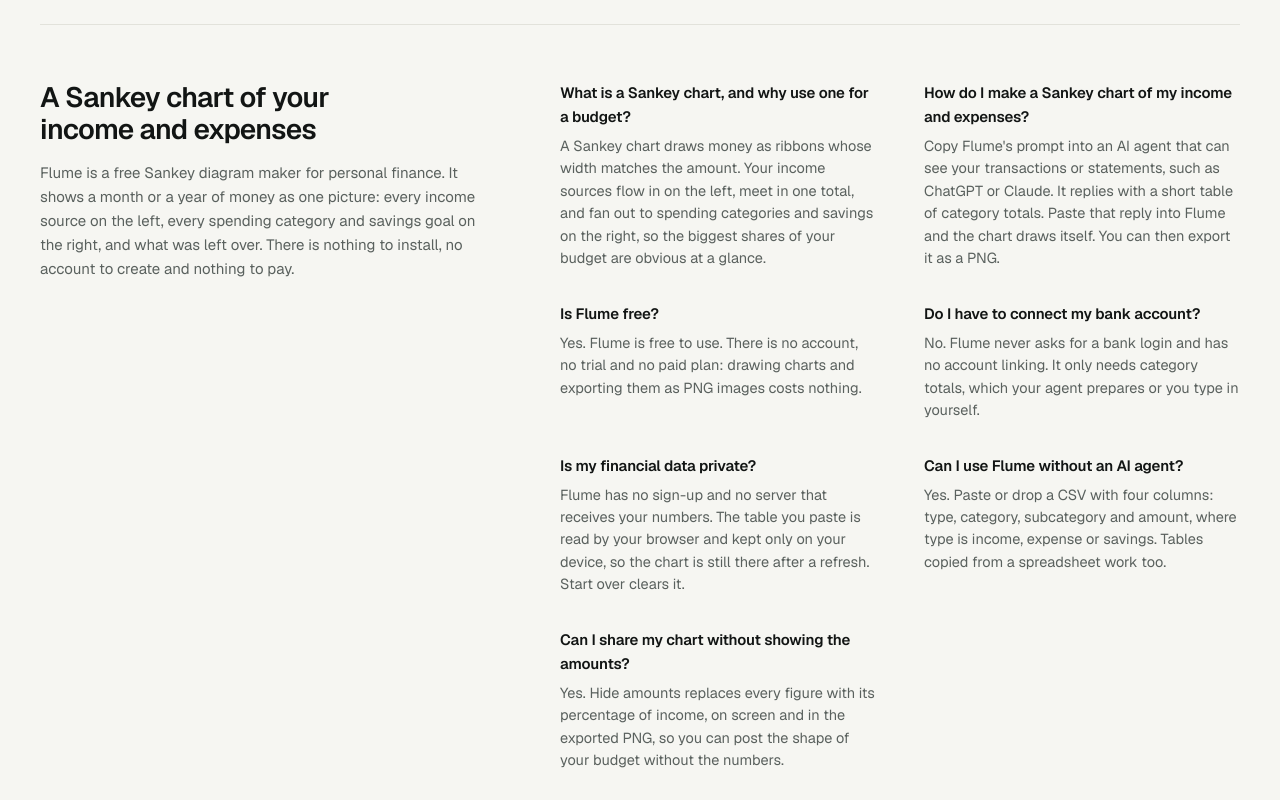
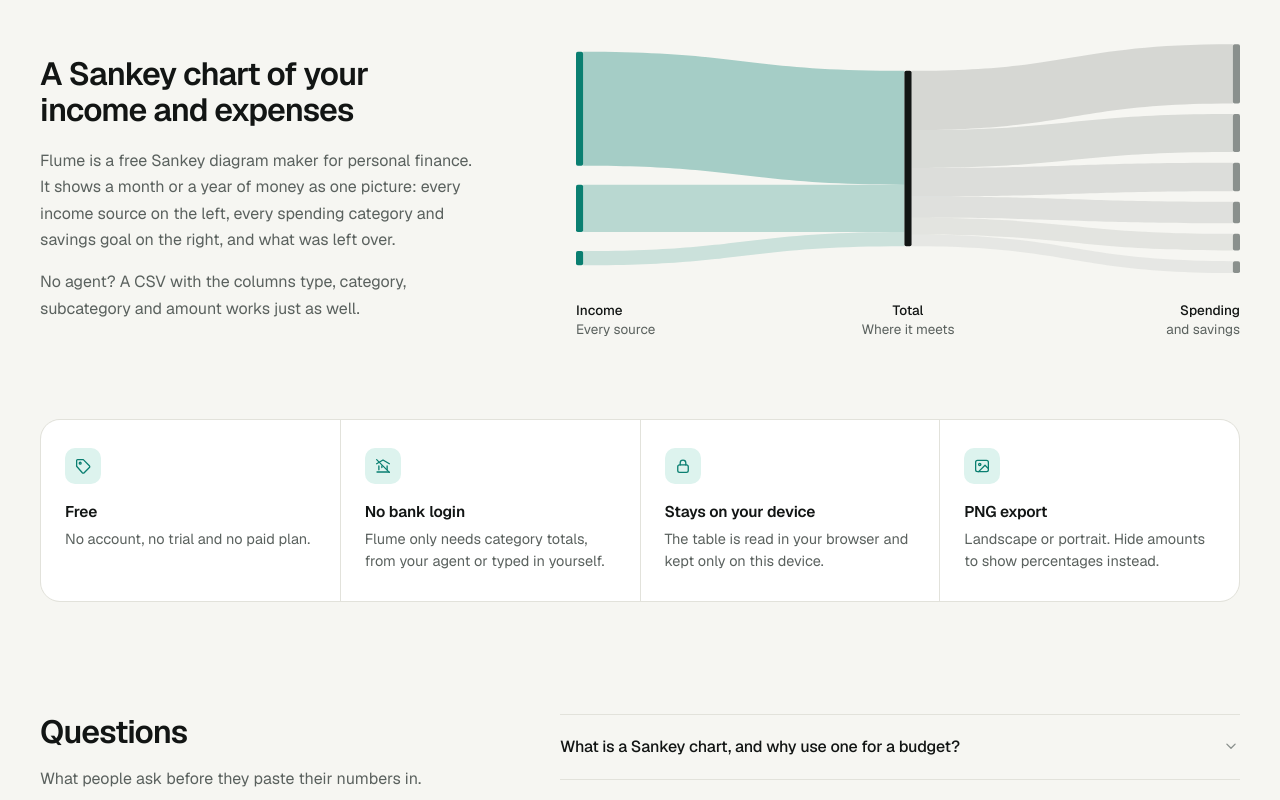
Before and after one commit to kianxm/flume, a Next.js app: page / in a window 1280 px wide. Shown: the part 960-1760 px from the top of the page. Built offline with nearby package versions, Linux system fonts and the light colour scheme.

Commit message:
Redesign the landing page below the fold
Adds an explainer with a small flow sketch, a row of key facts, the questions as an accordion, and a footer.

```diff
--- a/app/globals.css
+++ b/app/globals.css
@@ -206,3 +206,31 @@ dialog.sheet::backdrop {
     transform: rotate(360deg);
   }
 }
+
+/* ─────────────────────────── Landing questions ─────────────────────── */
+
+.faq summary {
+  list-style: none;
+}
+
+.faq summary::-webkit-details-marker {
+  display: none;
+}
+
+.faq .faq-chevron {
+  transform: rotate(0deg);
+}
+
+.faq details[open] .faq-chevron {
+  transform: rotate(180deg);
+}
+
+@media (prefers-reduced-motion: no-preference) {
+  .faq .faq-chevron {
+    transition: transform 200ms cubic-bezier(0.2, 0.8, 0.2, 1);
+  }
+
+  .faq details[open] .faq-answer {
+    animation: fade-in 200ms ease both;
+  }
+}
--- /dev/null
+++ b/components/app/FlowSketch.tsx
@@ -0,0 +1,95 @@
+/**
+ * A quiet, label-free Sankey in the product's own shape: income on the left,
+ * one total in the middle, spending and savings on the right. Pure geometry,
+ * so the server and the client draw exactly the same paths.
+ */
+
+const W = 560;
+const H = 200;
+const NODE = 6;
+const MID_X = (W - NODE) / 2;
+
+const INCOME = [96, 40, 12];
+const OUTGO = [50, 32, 24, 18, 14, 10];
+const TOTAL = INCOME.reduce((a, b) => a + b, 0);
+
+function stack(values: number[], gap: number) {
+  const height = values.reduce((a, b) => a + b, 0) + gap * (values.length - 1);
+  let y = (H - height) / 2;
+  return values.map((v) => {
+    const band = { y0: y, y1: y + v };
+    y += v + gap;
+    return band;
+  });
+}
+
+function ribbon(x1: number, a0: number, a1: number, x2: number, b0: number, b1: number) {
+  const m = (x1 + x2) / 2;
+  const f = (n: number) => Math.round(n * 100) / 100;
+  return (
+    `M${f(x1)} ${f(a0)}C${f(m)} ${f(a0)} ${f(m)} ${f(b0)} ${f(x2)} ${f(b0)}` +
+    `L${f(x2)} ${f(b1)}C${f(m)} ${f(b1)} ${f(m)} ${f(a1)} ${f(x1)} ${f(a1)}Z`
+  );
+}
+
+const left = stack(INCOME, 16);
+const right = stack(OUTGO, 9);
+const mid = { y0: (H - TOTAL) / 2, y1: (H + TOTAL) / 2 };
+
+function midBands(values: number[]) {
+  let y = mid.y0;
+  return values.map((v) => {
+    const band = { y0: y, y1: y + v };
+    y += v;
+    return band;
+  });
+}
+
+const midIn = midBands(INCOME);
+const midOut = midBands(OUTGO);
+
+export function FlowSketch({ className }: { className?: string }) {
+  return (
+    <svg
+      viewBox={`0 0 ${W} ${H}`}
+      className={className}
+      aria-hidden="true"
+      focusable="false"
+      preserveAspectRatio="xMidYMid meet"
+    >
+      <g className="text-accent" fill="currentColor">
+        {left.map((b, i) => (
+          <path
+            key={`in${i}`}
+            d={ribbon(NODE, b.y0, b.y1, MID_X, midIn[i].y0, midIn[i].y1)}
+            opacity={0.34 - i * 0.08}
+          />
+        ))}
+        {left.map((b, i) => (
+          <rect key={`inn${i}`} x={0} y={b.y0} width={NODE} height={b.y1 - b.y0} rx={1.5} />
+        ))}
+      </g>
+      <g className="text-text-faint" fill="currentColor">
+        {right.map((b, i) => (
+          <path
+            key={`out${i}`}
+            d={ribbon(MID_X + NODE, midOut[i].y0, midOut[i].y1, W - NODE, b.y0, b.y1)}
+            opacity={i === OUTGO.length - 1 ? 0.14 : 0.3 - i * 0.03}
+          />
+        ))}
+        {right.map((b, i) => (
+          <rect key={`outn${i}`} x={W - NODE} y={b.y0} width={NODE} height={b.y1 - b.y0} rx={1.5} />
+        ))}
+      </g>
+      <rect
+        className="text-text"
+        fill="currentColor"
+        x={MID_X}
+        y={mid.y0}
+        width={NODE}
+        height={mid.y1 - mid.y0}
+        rx={1.5}
+      />
+    </svg>
+  );
+}
--- a/components/app/Landing.tsx
+++ b/components/app/Landing.tsx
@@ -50,7 +50,7 @@ export function Landing({
   onSample,
 }: LandingProps) {
   return (
-    <div className="mx-auto w-full max-w-[1360px] page-x pt-5 pb-16 sm:pt-8 sm:pb-24">
+    <div className="mx-auto w-full max-w-[1360px] page-x pt-5 pb-10 sm:pt-8 sm:pb-12">
       <div className="grid gap-x-16 gap-y-12 lg:grid-cols-[minmax(0,27.5rem)_minmax(0,1fr)] xl:gap-x-20">
         <div className="min-w-0">
           <h1 className="text-[36px] leading-[1.04] font-semibold tracking-[-0.035em] text-balance sm:text-[46px]">
--- a/components/app/LandingInfo.tsx
+++ b/components/app/LandingInfo.tsx
@@ -1,38 +1,123 @@
+import type { ComponentType, ReactNode } from "react";
+import { Logo } from "@/components/brand/Logo";
 import { FAQS } from "@/lib/site";
+import { FlowSketch } from "./FlowSketch";
+import { BankOffIcon, ChevronDownIcon, ImageIcon, LockIcon, TagIcon, type IconProps } from "./icons";
 
-/** Plain-language explanation and questions, below the two steps. */
+const FACTS: { icon: ComponentType<IconProps>; title: string; body: ReactNode }[] = [
+  { icon: TagIcon, title: "Free", body: "No account, no trial and no paid plan." },
+  {
+    icon: BankOffIcon,
+    title: "No bank login",
+    body: "Flume only needs category totals, from your agent or typed in yourself.",
+  },
+  {
+    icon: LockIcon,
+    title: "Stays on your device",
+    body: "The table is read in your browser and kept only on this device.",
+  },
+  {
+    icon: ImageIcon,
+    title: "PNG export",
+    body: "Landscape or portrait. Hide amounts to show percentages instead.",
+  },
+];
+
+const sectionHeading =
+  "text-[26px] leading-[1.12] font-semibold tracking-[-0.028em] text-balance sm:text-[32px]";
+
+/** Plain-language explanation, the facts people ask about, and questions. */
 export function LandingInfo() {
   return (
-    <section
-      aria-labelledby="about-heading"
-      className="mt-16 border-t border-border pt-10 sm:mt-24 sm:pt-14"
-    >
-      <div className="grid gap-x-16 gap-y-8 lg:grid-cols-[minmax(0,27.5rem)_minmax(0,1fr)] xl:gap-x-20">
+    <>
+      <section
+        aria-labelledby="about-heading"
+        className="mt-20 grid items-center gap-x-16 gap-y-10 sm:mt-28 lg:grid-cols-[minmax(0,27.5rem)_minmax(0,1fr)] xl:gap-x-20"
+      >
         <div className="min-w-0">
-          <h2
-            id="about-heading"
-            className="text-[24px] leading-[1.15] font-semibold tracking-[-0.025em] text-balance sm:text-[28px]"
-          >
+          <h2 id="about-heading" className={sectionHeading}>
             A Sankey chart of your income and expenses
           </h2>
-          <p className="mt-4 max-w-[35rem] text-[15px] leading-[1.6] text-text-muted">
+          <p className="mt-5 text-[16px] leading-[1.65] text-text-muted">
             Flume is a free Sankey diagram maker for personal finance. It shows a month or a year of money as one
             picture: every income source on the left, every spending category and savings goal on the right, and
-            what was left over. There is nothing to install, no account to create and nothing to pay.
+            what was left over.
+          </p>
+          <p className="mt-4 text-[16px] leading-[1.65] text-text-muted">
+            No agent? A CSV with the columns type, category, subcategory and amount works just as well.
           </p>
         </div>
 
-        <dl className="grid gap-x-12 gap-y-8 sm:grid-cols-2">
+        <figure className="min-w-0 lg:pl-4">
+          <FlowSketch className="block h-auto w-full" />
+          <figcaption className="mt-5 grid grid-cols-3 gap-3 pt-1 text-[13px] leading-[1.4] text-text-muted sm:text-[13.5px]">
+            <span>
+              <span className="block font-medium text-text">Income</span>
+              Every source
+            </span>
+            <span className="text-center">
+              <span className="block font-medium text-text">Total</span>
+              Where it meets
+            </span>
+            <span className="text-right">
+              <span className="block font-medium text-text">Spending</span>
+              and savings
+            </span>
+          </figcaption>
+        </figure>
+      </section>
+
+      <ul className="mt-16 grid gap-px overflow-hidden rounded-[20px] border border-border bg-border grid-cols-2 sm:mt-20 lg:grid-cols-4">
+        {FACTS.map(({ icon: Icon, title, body }) => (
+          <li key={title} className="min-w-0 bg-surface px-4 py-5 sm:px-6 sm:py-7">
+            <span className="inline-flex size-9 items-center justify-center rounded-[10px] bg-accent-soft text-accent">
+              <Icon size={18} />
+            </span>
+            <p className="mt-4 text-[15.5px] leading-6 font-semibold tracking-[-0.01em]">{title}</p>
+            <p className="mt-1 text-[13.5px] leading-[1.55] text-text-muted sm:text-[14.5px]">{body}</p>
+          </li>
+        ))}
+      </ul>
+
+      <section
+        aria-labelledby="faq-heading"
+        className="mt-20 grid gap-x-16 gap-y-8 sm:mt-28 lg:grid-cols-[minmax(0,27.5rem)_minmax(0,1fr)] xl:gap-x-20"
+      >
+        <div className="min-w-0">
+          <div className="lg:sticky lg:top-8">
+            <h2 id="faq-heading" className={sectionHeading}>
+              Questions
+            </h2>
+            <p className="mt-4 max-w-[24rem] text-[16px] leading-[1.65] text-text-muted">
+              What people ask before they paste their numbers in.
+            </p>
+          </div>
+        </div>
+
+        <div className="faq min-w-0 max-w-[46rem] border-t border-border">
           {FAQS.map((faq) => (
-            <div key={faq.question} className="min-w-0">
-              <dt>
-                <h3 className="text-[15px] leading-6 font-semibold tracking-[-0.01em]">{faq.question}</h3>
-              </dt>
-              <dd className="mt-1.5 text-[14.5px] leading-[1.55] text-text-muted">{faq.answer}</dd>
-            </div>
+            <details key={faq.question} className="group border-b border-border">
+              <summary className="-mx-3 flex min-h-11 cursor-pointer items-start justify-between gap-6 rounded-[10px] px-3 py-4 transition-colors duration-150 hover:bg-surface-2 sm:py-5">
+                <h3 className="text-[16px] leading-6 font-medium tracking-[-0.01em] text-text">{faq.question}</h3>
+                <span className="mt-0.5 shrink-0 text-text-faint group-open:text-text">
+                  <ChevronDownIcon size={18} className="faq-chevron" />
+                </span>
+              </summary>
+              <p className="faq-answer max-w-[38rem] pr-10 pb-6 text-[15px] leading-[1.65] text-text-muted">
+                {faq.answer}
+              </p>
+            </details>
           ))}
-        </dl>
-      </div>
-    </section>
+        </div>
+      </section>
+
+      <footer className="mt-24 flex flex-col gap-4 border-t border-border pt-8 sm:mt-32 sm:flex-row sm:items-center sm:justify-between">
+        <Logo size={20} />
+        <p className="flex items-start gap-1.5 text-[13.5px] leading-5 text-text-muted sm:items-center">
+          <LockIcon size={14} className="mt-[3px] sm:mt-0" />
+          Your numbers are read in your browser and never leave this device.
+        </p>
+      </footer>
+    </>
   );
 }
--- a/components/app/icons.tsx
+++ b/components/app/icons.tsx
@@ -168,3 +168,31 @@ export function SpinnerIcon({ className, ...props }: IconProps) {
     </Icon>
   );
 }
+
+export function TagIcon(props: IconProps) {
+  return (
+    <Icon {...props}>
+      <path d="M3.5 12.4V4.75c0-.69.56-1.25 1.25-1.25h7.65l8.1 8.1a1.75 1.75 0 0 1 0 2.48l-6.92 6.92a1.75 1.75 0 0 1-2.48 0Z" />
+      <circle cx="8.25" cy="8.25" r="1.25" />
+    </Icon>
+  );
+}
+
+export function BankOffIcon(props: IconProps) {
+  return (
+    <Icon {...props}>
+      <path d="M3.5 9 12 4l8.5 5M4 20h16M6.5 12v5M17.5 12v5M10.5 12v2" />
+      <path d="m3.5 3.5 17 17" />
+    </Icon>
+  );
+}
+
+export function ImageIcon(props: IconProps) {
+  return (
+    <Icon {...props}>
+      <rect x="3.5" y="4.5" width="17" height="15" rx="2.5" />
+      <circle cx="9" cy="10" r="1.5" />
+      <path d="m20.5 15.5-4.5-4.5-8.5 8.5" />
+    </Icon>
+  );
+}
```
